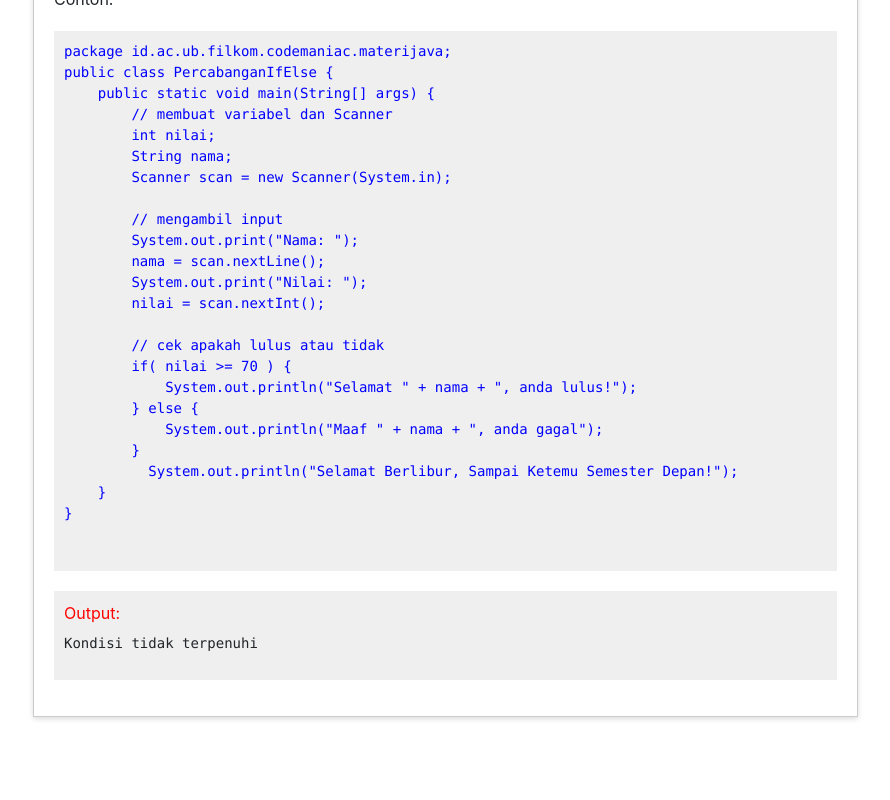
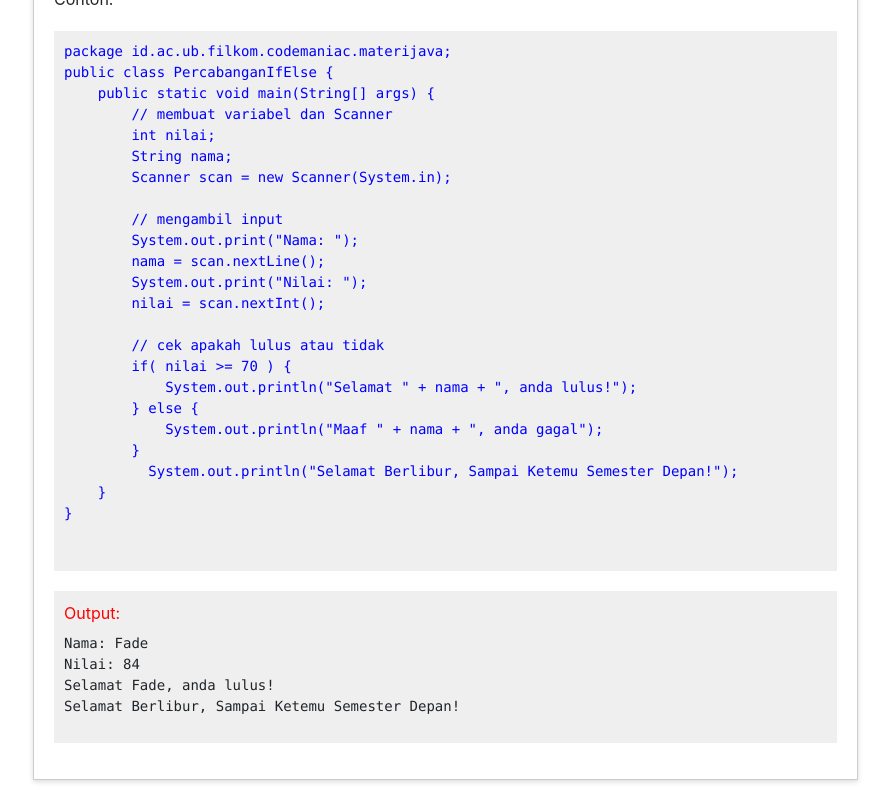
Before and after one commit to nleksanaputri/codemaniac-filkom, a plain HTML site: page materi/percabangan/materi-2.html in a window 1280 px wide. Shown: the part 983-1783 px from the top of the page, without its empty margins (337-1227 px from the left). Before the commit the page ends 1720 px from the top, so only its background shows below. Drawn offline with nearby package versions, Linux system fonts and the light colour scheme.

Commit message:
Update materi-2.html

```diff
--- a/materi/percabangan/materi-2.html
+++ b/materi/percabangan/materi-2.html
@@ -228,7 +228,10 @@ public class PercabanganIfElse {
                     </div>
                     <div class="box-output">
                         <span>Output: </span>
-                        <pre>Kondisi tidak terpenuhi
+                        <pre>Nama: Fade
+Nilai: 84
+Selamat Fade, anda lulus!
+Selamat Berlibur, Sampai Ketemu Semester Depan!
 </pre>
                     </div>
                     </p>
```
